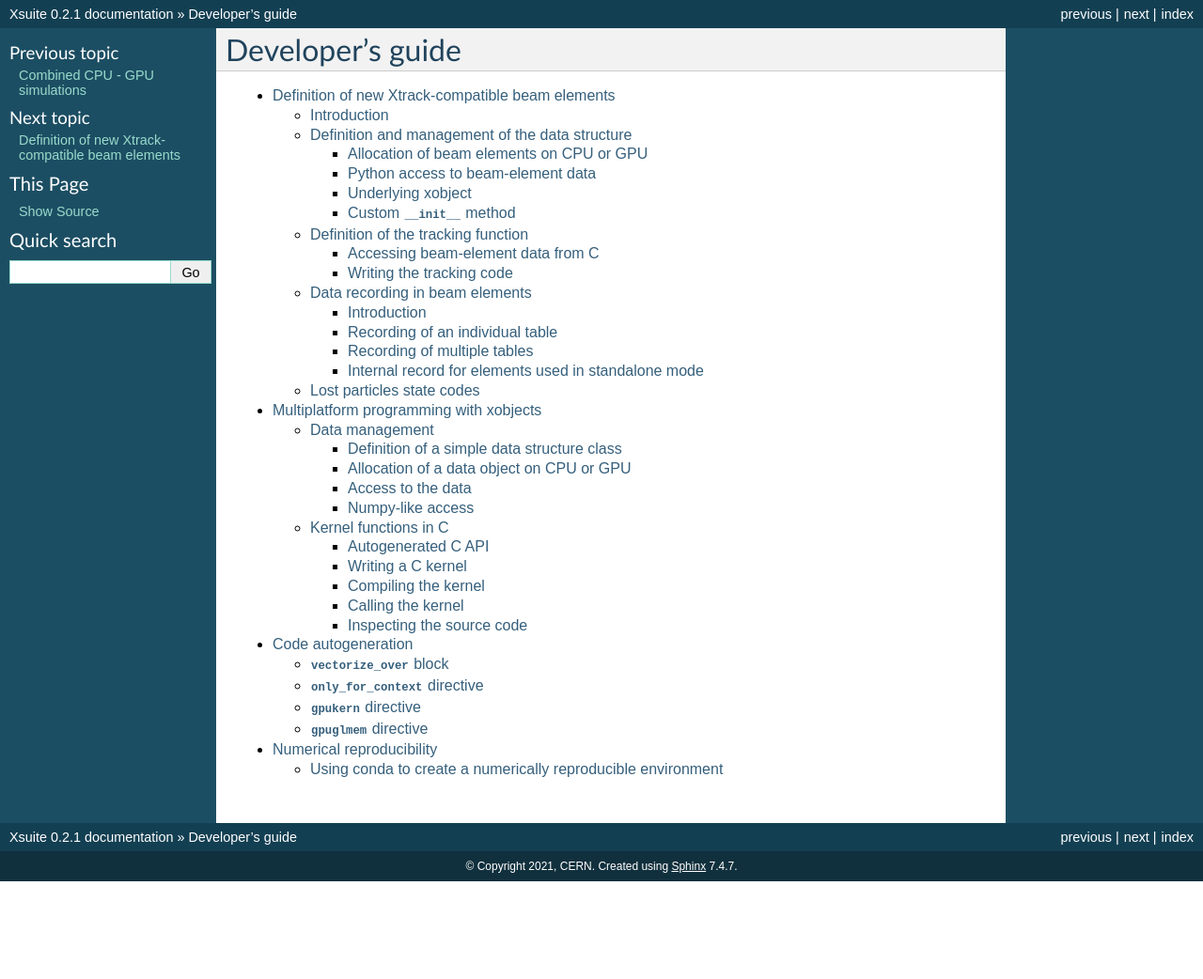
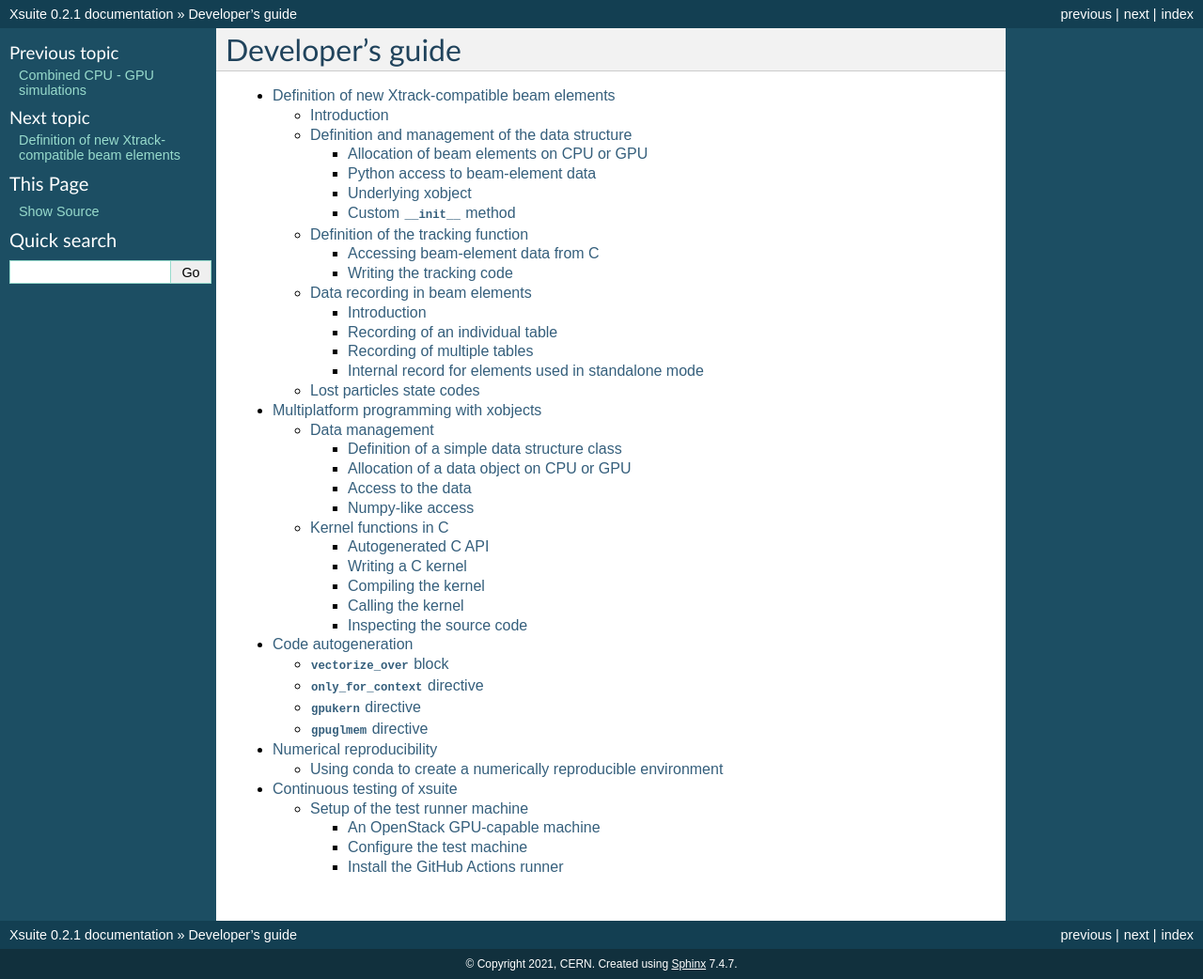
Before and after one commit to xsuite/xsuite, a Sphinx documentation site: the page built from docs/developer.rst, in a window 1280 px wide. Shown: the whole page at 94% size. Built offline with Sphinx 7.4.7, drawn with Linux system fonts in a browser that asks for light colours; before the commit the page ends 938 px from its top, so only the background shows below that; some of the changed lines change nothing that is shown.

Commit message:
add the test runner Dockerfile and the test machine config documentation
Signed-off-by: Szymon Łopaciuk <szymon@lopaciuk.eu>

```diff
--- a/docs/developer.rst
+++ b/docs/developer.rst
@@ -9,3 +9,4 @@
     xobjexample
     autogeneration
     numericalreproducibility
+    testing
--- /dev/null
+++ b/docs/testing.rst
@@ -0,0 +1,100 @@
+============================
+Continuous testing of xsuite
+============================
+
+Since GitHub do not yet support GPU on their own Actions runners, we set up
+our own self-hosted runner on OpenStack for this purpose. The configuration
+of the test workflow can be found in `.github/test_gpu.yaml` of the xsuite
+repository. However, the test machine needs to first be prepared. As we use
+Docker to run the tests in an isolated and controlled environment, some
+dependencies need to be installed. These are Docker and Nvidia drivers and
+Container Toolkit (assuming the test machine uses an Nvidia GPU). The steps
+to accomplish this are listed below.
+
+Setup of the test runner machine
+================================
+
+An OpenStack GPU-capable machine
+--------------------------------
+
+We use Ubuntu, because Nvidia does not provide drivers for CS8.
+This can be set up largely following the guide
+`here <https://abpcomputing.web.cern.ch/guides/openstackUbuntu/>`_.
+
+.. code-block:: bash
+
+    # Find the image uuid you want
+    openstack image list --community | grep -i ubuntu
+    # Commands to be passed during the setup of our machine
+    cat > ubuntu-bootcmd.txt <<- EOF
+    #cloud-config
+    bootcmd:
+    - printf "[Resolve]\nDNS=137.138.16.5 137.138.17.5\n" > /etc/systemd/resolved.conf
+    - [systemctl, restart, systemd-resolved]
+    EOF
+    # Create the VM
+    openstack server create \
+      --image <IMAGE_UUID> \
+      --user-data ubuntu-bootcmd.txt \
+      --flavor g2.5xlarge \
+      --key-name lxplus xsuite-ubuntu-tests
+
+Configure the test machine
+--------------------------
+
+Once we ssh to the machine (as user `ubuntu`) we need to install
+Docker and suitable Nvidia drivers. We can use the convenience script
+provided by the Docker people, as described
+`here <https://docs.docker.com/engine/install/ubuntu>`_.
+
+.. code-block:: bash
+
+    # Install docker
+    curl -fsSL https://get.docker.com -o get-docker.sh
+    sudo sh get-docker.sh
+    # Set up rootless for good practice
+    dockerd-rootless-setuptool.sh install
+
+To be able to run containers with GPU support we need the Nvidia
+container toolkit. A prerequisite for that are the Nvidia drivers.
+The up-to-date install instructions for the toolking can be found
+`here <https://docs.nvidia.com/datacenter/cloud-native/container-toolkit/install-guide.html>`_.
+There is also a useful page available on the topic on the
+`CERN OpenStack guide <https://clouddocs.web.cern.ch/gpu/index.html>`_.
+
+.. code-block:: bash
+
+    # Install cuda drivers
+    wget https://developer.download.nvidia.com/compute/cuda/repos/ubuntu2004/x86_64/cuda-keyring_1.0-1_all.deb
+    sudo dpkg -i cuda-keyring_1.0-1_all.deb
+    sudo apt-get update
+    sudo apt-get -y install cuda
+
+    # Install the container toolkit
+    distribution=$(. /etc/os-release;echo $ID$VERSION_ID)
+    curl -s -L https://nvidia.github.io/nvidia-docker/gpgkey | sudo apt-key add -
+    curl -s -L https://nvidia.github.io/nvidia-docker/$distribution/nvidia-docker.list | sudo tee /etc/apt/sources.list.d/nvidia-docker.list
+
+
+After restarting the Docker daemon with `sudo systemctl restart docker`, we can check
+that everything works by running a sample image from Nvidia:
+
+.. code-block::
+
+    docker run --rm --gpus all nvidia/cuda:11.0.3-base-ubuntu20.04 nvidia-smi
+
+Install the GitHub Actions runner
+---------------------------------
+
+We can follow the steps listed under *xsuite/xsuite > Settings >
+Actions > Runners > New self-hosted runner*.
+
+This involves downloading and configuring the runner with the
+repository.
+
+Afterwards, we install and run the runner as a service with user `ubuntu`:
+
+.. code-block::
+
+    ./svc.sh install ubuntu
+    ./svc.sh start
```
Also changed, not shown: 7 other files.
